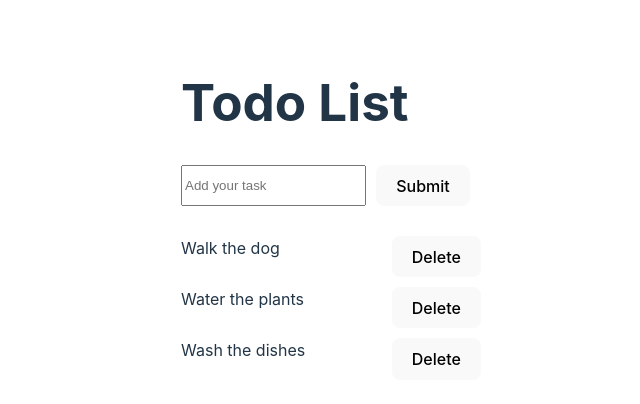
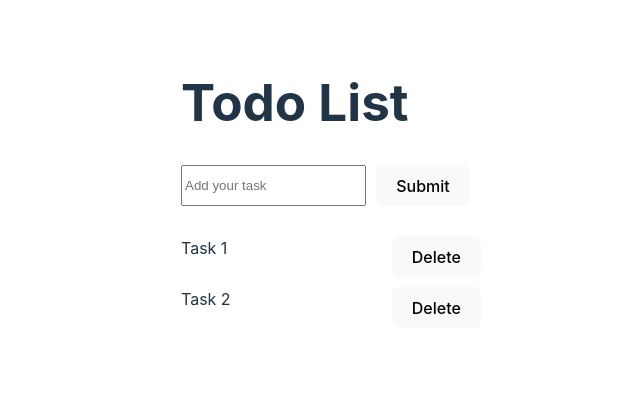
Before and after one commit to mirwais-sanaie/React-Challenges, a React (Vite) app in the folder reactChallenge/: page / in a window 1280 px wide. Shown: the top 404 px of the page, without its empty margins (69-709 px from the left). Built offline with nearby package versions, Linux system fonts and the light colour scheme.

Commit message:
Todo List challenge completed.

```diff
--- a/reactChallenge/src/components/Day-6(Todo List)/TodoList.jsx
+++ b/reactChallenge/src/components/Day-6(Todo List)/TodoList.jsx
@@ -1,28 +1,97 @@
+import { useReducer, useState } from "react";
 import "./TodoList.css";
 
+const initialValues = {
+  status: "",
+  data: [
+    {
+      id: 1,
+      title: "Task 1",
+      completed: false,
+    },
+    {
+      id: 2,
+      title: "Task 2",
+      completed: false,
+    },
+  ],
+};
+
+function reducer(state, action) {
+  switch (action.type) {
+    case "submitData":
+      return {
+        ...state,
+        status: "submitData",
+        data: [...state.data, action.payload],
+      };
+
+    case "deleteItem":
+      return {
+        ...state,
+        status: "deleteItem",
+        data: state.data.filter((el) => el.id !== action.payload),
+      };
+    default:
+      return state;
+  }
+}
+
 function TodoList() {
+  const [query, setQuery] = useState("");
+  const id = crypto.randomUUID().toString();
+
+  const [{ data }, dispath] = useReducer(reducer, initialValues);
+
+  function handleSubmit(e) {
+    e.preventDefault();
+    if (!query) return;
+    const newData = {
+      id,
+      title: query,
+      completed: false,
+    };
+    dispath({
+      type: "submitData",
+      payload: newData,
+    });
+    setQuery("");
+    console.log(newData);
+  }
+
+  function handleDeleteItem(id) {
+    dispath({
+      type: "deleteItem",
+      payload: id,
+    });
+    console.log(`Item with id ${id} deleted.`);
+  }
+
   return (
     <div className="container">
       <h1>Todo List</h1>
-      <div className="search-container">
-        <input type="text" placeholder="Add your task" />
+      <form
+        className="search-container"
+        action=""
+        onSubmit={(e) => handleSubmit(e)}
+      >
+        <input
+          value={query}
+          onChange={(e) => setQuery(e.target.value)}
+          type="text"
+          placeholder="Add your task"
+        />
         <div>
           <button>Submit</button>
         </div>
-      </div>
+      </form>
       <ul>
-        <li>
-          <span>Walk the dog</span>
-          <button>Delete</button>
-        </li>
-        <li>
-          <span>Water the plants</span>
-          <button>Delete</button>
-        </li>
-        <li>
-          <span>Wash the dishes</span>
-          <button>Delete</button>
-        </li>
+        {data.map((el) => (
+          <li key={el.id}>
+            <span>{el.title}</span>
+            <button onClick={() => handleDeleteItem(el.id)}>Delete</button>
+          </li>
+        ))}
       </ul>
     </div>
   );
```
